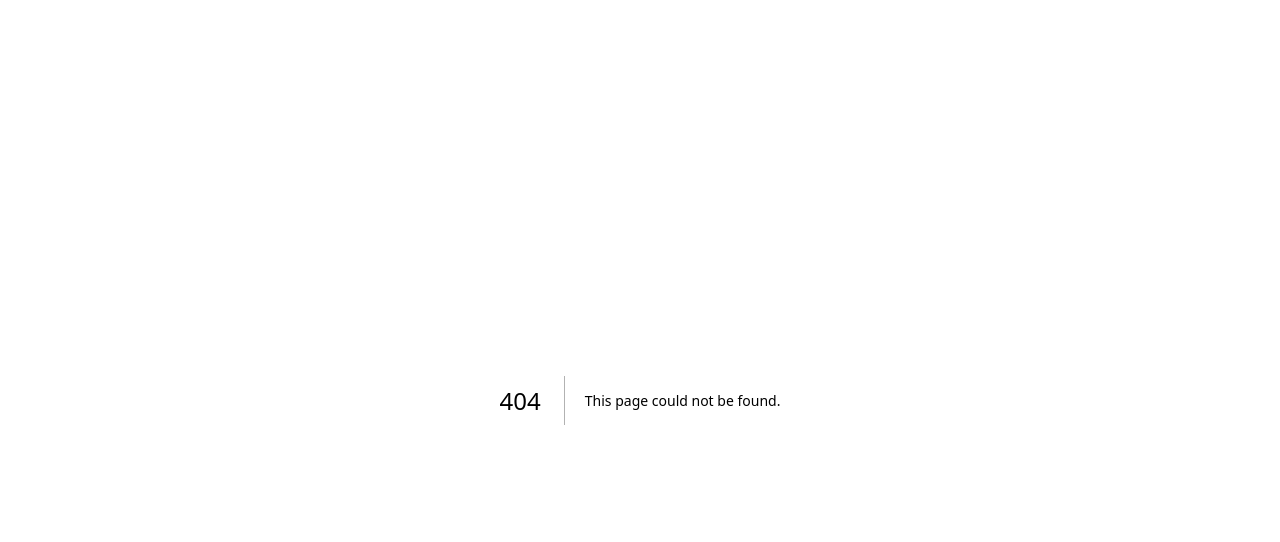
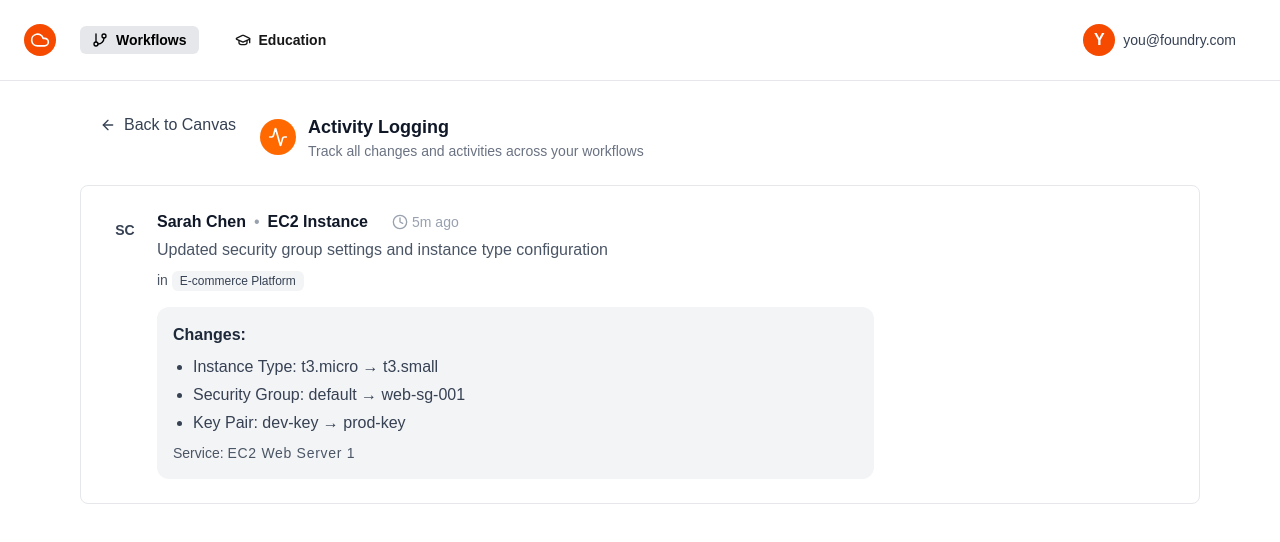
Before and after one commit to acm-projects/Foundry, a Next.js app in the folder frontend/: page /canvas/1/logs in a window 1280 px wide. Before the commit this address had no page. Shown: the top 542 px of the page. Built offline with nearby package versions, Linux system fonts and the light colour scheme.

Commit message:
added backCanvas components

```diff
--- /dev/null
+++ b/frontend/app/(pages)/canvas/[id]/logs/page.js
@@ -0,0 +1,152 @@
+"use client";
+import {Clock, Activity } from "lucide-react";
+import BackCanvas from "../../../../buttons/BackCanvas";
+import NavBar from "../../../../components/navbar";
+import axios from "axios";
+import {useState,useEffect} from "react"
+
+export default function ActivityLogging({params}) {
+
+    const[empty,setEmpty] = useState(false)
+
+
+
+    useEffect(() => {
+
+        //load user logs
+
+    })
+  return (
+
+<div>
+
+<NavBar/>
+
+{empty ?
+ <div className="p-6">
+  <BackCanvas/>
+
+
+      <div className="flex items-center gap-3 mb-2">
+        <div className="w-9 h-9 rounded-full bg-orange-500 flex items-center justify-center">
+          <Activity className="w-5 h-5 text-white" />
+        </div>
+        <h1 className="text-xl font-semibold text-gray-900">Activity Logging</h1>
+      </div>
+      <p className="text-gray-500 mb-8">
+        Track all changes and activities across your workflows
+      </p>
+
+
+      <div className=" rounded-xl p-16 flex flex-col items-center justify-center text-center text-gray-500">
+        <Activity className="w-15 h-15 mb-3" />
+        <p className=" text-black font-bold">No activity has happened</p>
+        <p className="text-sm mt-1">
+          Activities will appear here as team members create, edit, and manage workflows
+        </p>
+      </div>
+    </div> :
+
+
+
+    <div className=" flex justify-center flex-col pt-8 ">
+
+    <div className=" pl-25 ">
+
+      <div className="mb-6 flex items-center gap-x-6">
+
+     <BackCanvas/>
+
+
+        <div className="flex items-center gap-3">
+          <div className="flex h-9 w-9 items-center justify-center rounded-full bg-orange-500">
+            <Activity className="h-5 w-5 text-white" />
+          </div>
+          <div>
+            <h1 className="text-lg font-semibold text-gray-900">
+              Activity Logging
+            </h1>
+            <p className="text-sm text-gray-500">
+              Track all changes and activities across your workflows
+            </p>
+          </div>
+        </div>
+      </div>
+    </div>
+
+{/* make .map function here */}
+
+   <div className = 'flex justify-center'>
+    <div className=" w-7/8 p-6 border border-gray-200 rounded-lg
+    transition-all duration-200
+    hover:shadow-lg hover:-translate-y-1 hover:border-gray-300 ">
+      <div className="flex items-start justify-between">
+
+        <div className="flex items-start gap-3 w-7/8">
+
+          <div className="flex h-10 w-10 items-center justify-center rounded-full text-sm font-semibold text-gray-700">
+            SC
+          </div>
+
+
+          <div className="w-7/8">
+
+            <div className="flex flex-wrap items-center gap-2">
+              <span className="text-base font-semibold text-gray-900">
+                Sarah Chen
+              </span>
+
+
+              <span className="text-gray-400">•</span>
+              <span className="text-base font-semibold text-gray-900">
+                EC2 Instance
+              </span>
+
+              <div className=" pl-3/4 ml-4 flex flex-shrink-0 items-center gap-1 text-sm text-gray-400">
+          <Clock className="h-4 w-4 ml-auto" />
+          5m ago
+        </div>
+            </div>
+
+
+            <p className="mt-1 text-gray-600">
+              Updated security group settings and instance type configuration
+            </p>
+
+
+            <p className="mt-2 text-sm text-gray-600">
+              in{" "}
+              <span className="inline-flex items-center rounded-md bg-gray-100 px-2 py-0.5 text-xs font-medium text-gray-700">
+                E-commerce Platform
+             </span>
+            </p>
+
+<div className = ''>
+
+            <div className="mt-4 rounded-xl bg-gray-100 p-4 w-7/8 ">
+              <p className="mb-2 font-semibold text-gray-800">Changes:</p>
+              <ul className="list-disc space-y-1 pl-5 text-gray-700">
+                <li>Instance Type: t3.micro → t3.small</li>
+                <li>Security Group: default → web-sg-001</li>
+                <li>Key Pair: dev-key → prod-key</li>
+              </ul>
+              <p className="mt-2 text-sm text-gray-600">
+                <span className="font-medium">Service:</span>{" "}
+                <span className="tracking-wider">EC2&nbsp;Web&nbsp;Server&nbsp;1</span>
+              </p>
+
+            </div>
+          </div>
+          </div>
+          </div>
+        </div>
+
+
+
+      </div>
+    </div>
+  </div>
+}
+    </div>
+  );
+}
--- /dev/null
+++ b/frontend/app/(pages)/canvas/[id]/page.js
@@ -0,0 +1,14 @@
+import React from 'react'
+
+
+export default function Canvas({params}) {
+
+
+    return (<div>
+
+
+
+<h1>hi there</h1>
+
+    </div>)
+}
--- /dev/null
+++ b/frontend/app/(pages)/education/page.js
@@ -0,0 +1,16 @@
+"use client";
+import React from 'react'
+import NavBar from '../../components/navbar'
+
+
+export default function Education() {
+
+    return (<div>
+
+        <NavBar/>
+
+        <h1>salutations</h1>
+
+
+        </div>)
+}
--- a/frontend/app/(pages)/workflows/[projectId]/canvas/page.js
+++ /dev/null
@@ -1,9 +0,0 @@
-export default function CanvasPage({ params }) {
-  return (
-    <div className="p-8">
-      <h1 className="text-2xl font-bold">
-        Canvas for Project {params.projectId}
-      </h1>
-    </div>
-  );
-}
--- a/frontend/app/(pages)/workflows/[projectId]/logs/page.js
+++ /dev/null
@@ -1,9 +0,0 @@
-export default function LogsPage({ params }) {
-  return (
-    <div className="p-8">
-      <h1 className="text-2xl font-bold">
-        Logs for Project {params.projectId}
-      </h1>
-    </div>
-  );
-}
--- /dev/null
+++ b/frontend/app/buttons/BackCanvas.js
@@ -0,0 +1,30 @@
+import React from 'react'
+import { useRouter,useParams } from 'next/navigation'
+import { ArrowLeft } from 'lucide-react'
+
+
+export default function BackCanvas({params}) {
+
+    const router = useRouter()
+    const {id} = useParams()
+
+
+    return (<div>
+
+<button
+        onClick={() => router.push(`/canvas/${id}`)}
+        className="flex items-center gap-2 text-gray-700 hover:text-gray-900 mb-6"
+      >
+        <ArrowLeft className="w-4 h-4" />
+        <span>Back to Canvas</span>
+      </button>
+
+
+
+
+
+    </div>)
+
+
+
+}
--- a/frontend/app/components/navbar.js
+++ b/frontend/app/components/navbar.js
@@ -1,6 +1,7 @@
 
 import { Cloud, GitBranch, GraduationCap, User, X, LogOut } from "lucide-react";
 import { useState } from "react";
+import Link from "next/link";
 
 export default function NavBar() {
   const [button, setButton] = useState(true);
@@ -12,7 +13,7 @@ export default function NavBar() {
         <div className="w-8 h-8 bg-orange-600 hover:bg-orange-700 rounded-full flex items-center justify-center">
           <Cloud className="text-white w-5 h-5" />
         </div>
-
+<Link href = "/workflows">
         <button
           onClick={() => { setButton(true); }}
           className={`flex hover:bg-gray-200 items-center space-x-2 px-3 py-1 rounded-md text-black font-medium ${button ? "bg-gray-200" : ""}`}
@@ -20,7 +21,8 @@ export default function NavBar() {
           <GitBranch className="w-4 h-4" />
           <span className="text-sm font-bold">Workflows</span>
         </button>
-
+        </Link>
+<Link href = "/education">
         <button
           onClick={() => setButton(false)}
           className={`rounded flex hover:bg-gray-200 items-center space-x-2 px-3 py-1 hover:text-black ${button == false ? "bg-gray-200" : ""}`}
@@ -28,6 +30,7 @@ export default function NavBar() {
           <GraduationCap className="w-4 h-4" />
           <span className="text-sm font-bold">Education</span>
         </button>
+        </Link>
       </div>
 
       <button
```
Also changed, not shown: frontend/app/(pages)/canvas/[id]/costs/page.js (renamed from frontend/app/(pages)/workflows/[projectId]/costs/page.js), frontend/app/(pages)/canvas/[id]/dashboard/page.js (renamed from frontend/app/(pages)/workflows/[projectId]/dashboard/page.js).
